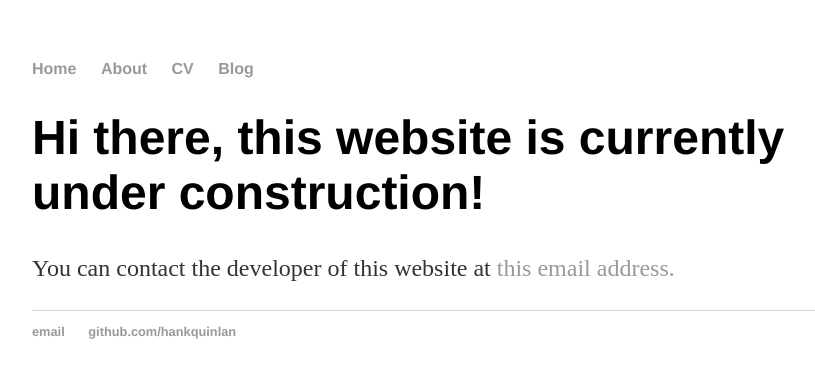
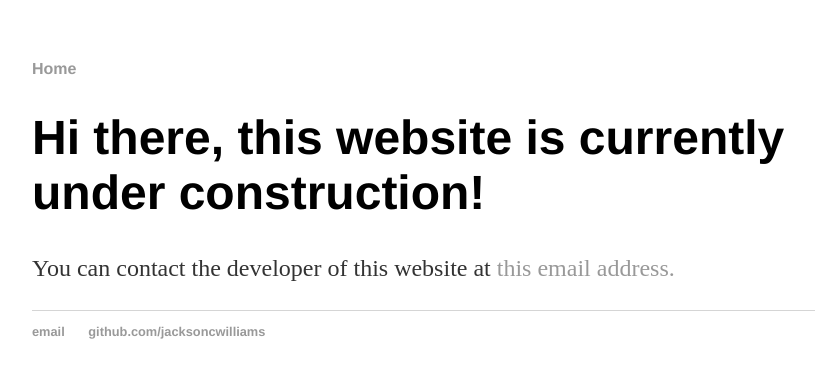
Before and after one commit to jacksoncwilliams/jackson-erin, a Jekyll site: the page built from index.html, in a window 1280 px wide. Shown: the top 378 px of the page, without its empty margins (160-975 px from the left). Built offline with Jekyll 4.4.1, drawn with Linux system fonts in a browser that asks for light colours.

Commit message:
Update unavailable.html

```diff
--- a/_layouts/unavailable.html
+++ b/_layouts/unavailable.html
@@ -9,9 +9,7 @@
 			<nav>
 	    		<ul>
 	        		<li><a href="/">Home</a></li>
-		        	<li><a href="/about">About</a></li>
-	        		<li><a href="/cv">CV</a></li>
-	        		<li><a href="/blog">Blog</a></li>
+
 	    		</ul>
 			</nav>
 			<div class="container">
@@ -21,8 +19,8 @@
 			</div><!-- /.container -->
 			<footer>
 	    		<ul>
-	        		<li><a href="mailto:hankquinlanhub@gmail.com">email</a></li>
-	        		<li><a href="https://github.com/hankquinlan">github.com/hankquinlan</a></li>
+	        		<li><a href="mailto:jacksonwilliams13@gmail.com">email</a></li>
+	        		<li><a href="https://github.com/jacksoncwilliams">github.com/jacksoncwilliams</a></li>
 				</ul>
 			</footer>
 		</body>
```
